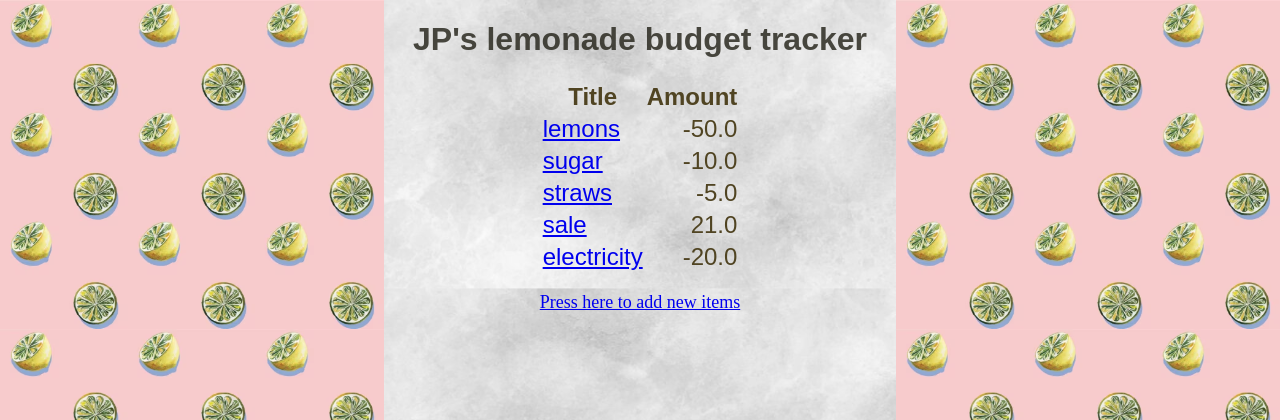
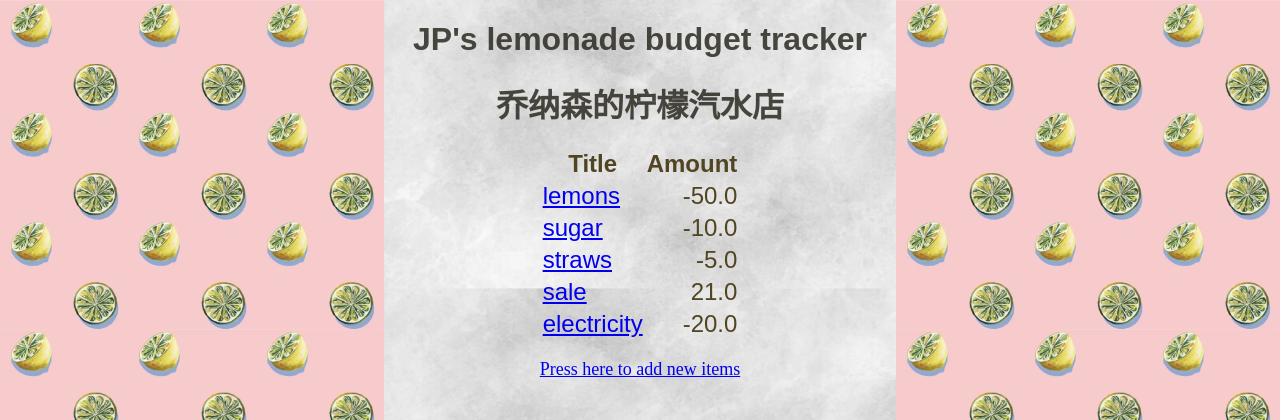
Before and after one commit to spaceylil/3.-Web-App-Lab--Due-end-of-week-10-, a Flask app: page / in a window 1280 px wide. Shown: the top 420 px of the page. Run offline with Flask 3, Linux system fonts and the light colour scheme.

Commit message:
added Chinese for wider viewers

```diff
--- a/templates/index.html
+++ b/templates/index.html
@@ -1,11 +1,17 @@
 <!DOCTYPE html>
 <html lang="en">
 <head>
-    <title>JP</title>
+    <title>柠檬汽水🍋</title>
     <link rel="stylesheet" href="/static/main.css">
 </head>
 <body>
-    <h1>JP's lemonade budget tracker</h1>
+    <h1>JP's lemonade budget tracker
+    </h1>
+    <p>
+    <h1>
+        乔纳森的柠檬汽水店
+    </h1>
+    </p>
     <!-- Loop through the items and provide details here -->
     <table>
         <tr>
```
Also changed, not shown: 1 other file.
